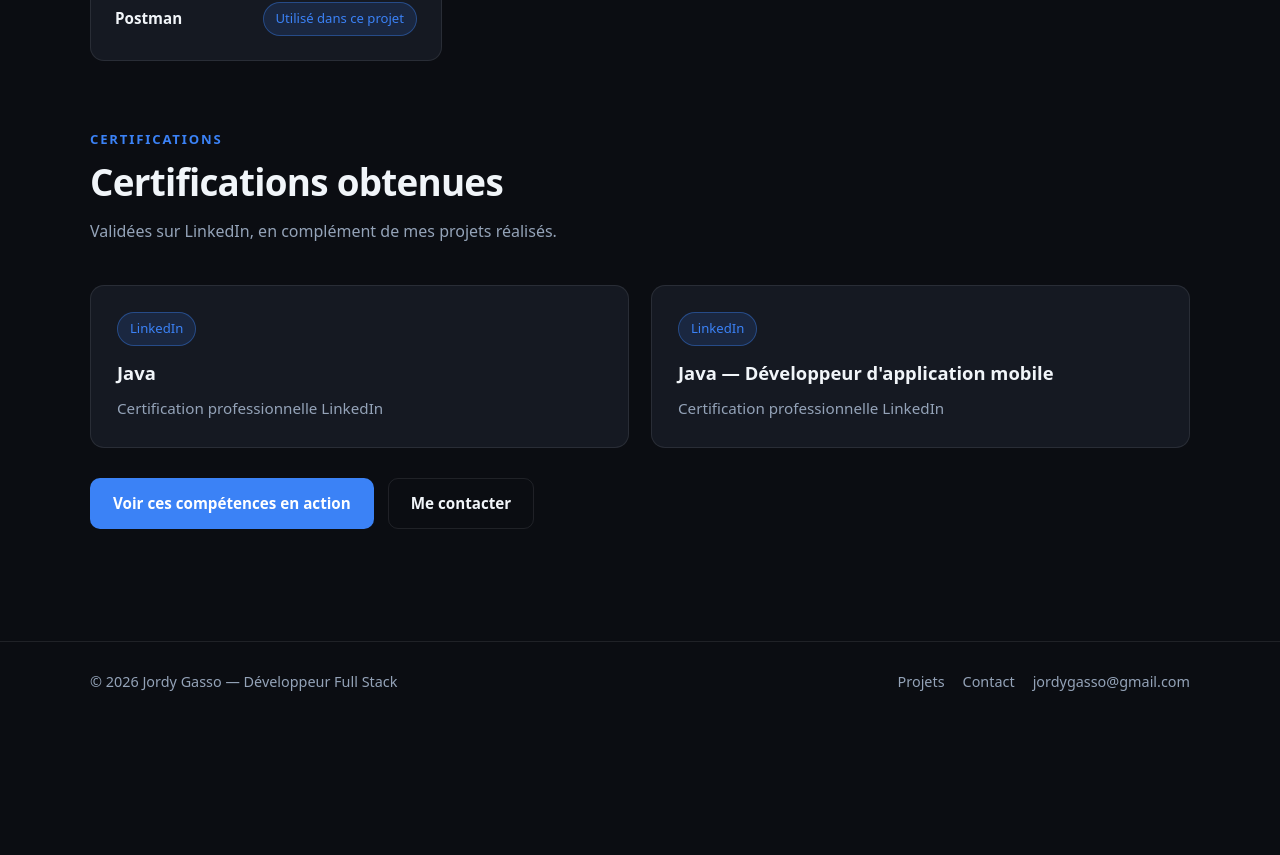
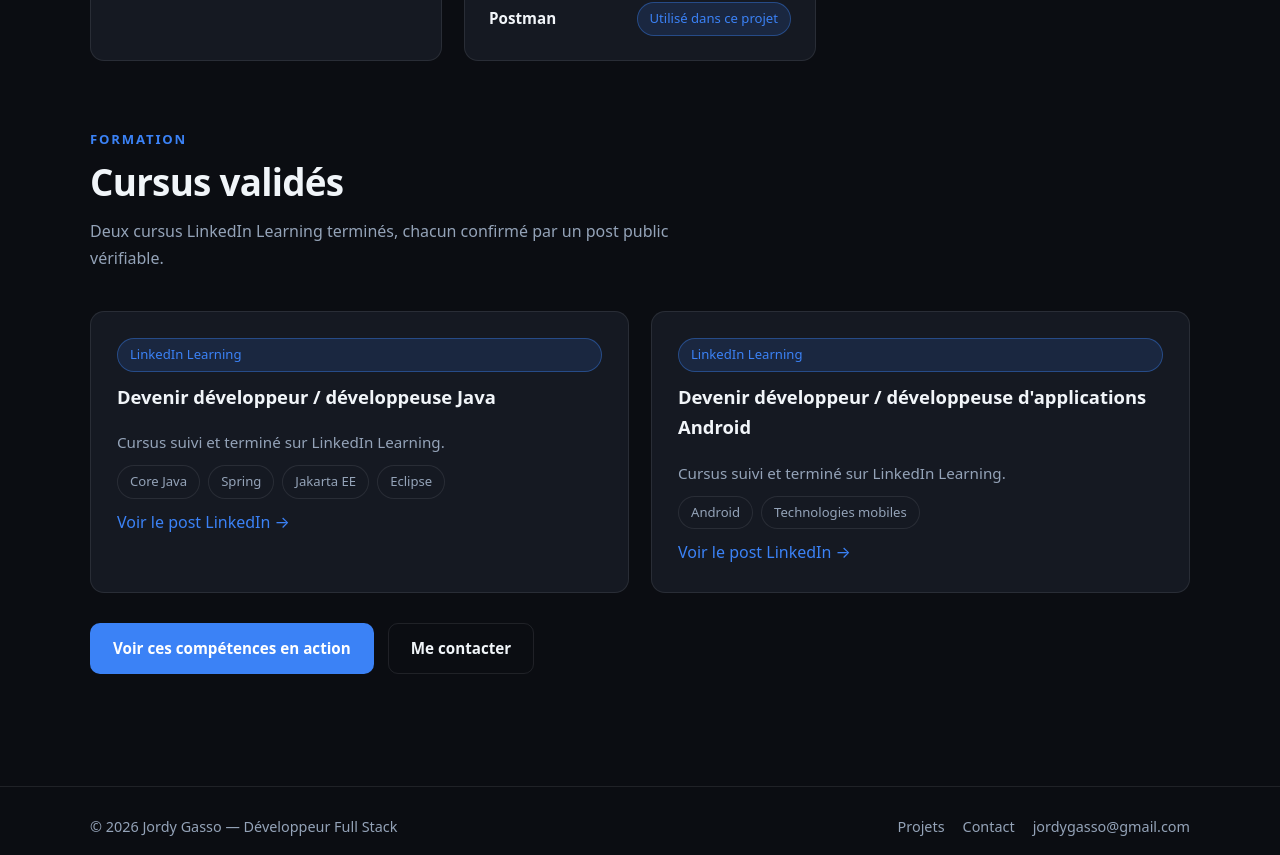
Before and after one commit to 05Jordy/portfolio, a React (Vite) app in the folder client/: page /competences in a window 1280 px wide. Shown: the part 1080-1935 px from the top of the page. Before the commit the page ends 1802 px from the top, so only its background shows below. Built offline with nearby package versions, Linux system fonts and the light colour scheme.

Commit message:
Mise en avant des formations LinkedIn Learning (Java, Android) sur l'accueil et les competences

```diff
--- /dev/null
+++ b/client/src/components/CertificationCard.jsx
@@ -0,0 +1,25 @@
+export default function CertificationCard({ certification }) {
+  const { name, issuer, url, details = [] } = certification;
+
+  return (
+    <article className="card cert-card">
+      <span className="badge badge-accent">{issuer}</span>
+      <h3 className="card-title">{name}</h3>
+      <p className="card-text">Cursus suivi et terminé sur {issuer}.</p>
+      {details.length > 0 && (
+        <div className="project-stack">
+          {details.map((detail) => (
+            <span key={detail} className="badge">
+              {detail}
+            </span>
+          ))}
+        </div>
+      )}
+      {url && (
+        <a href={url} target="_blank" rel="noreferrer noopener">
+          Voir le post LinkedIn →
+        </a>
+      )}
+    </article>
+  );
+}
--- a/client/src/data/skills.js
+++ b/client/src/data/skills.js
@@ -17,7 +17,12 @@ export const skillCategories = [
       { name: "Express", level: "Utilisé dans ce projet" },
       { name: "API REST", level: "Utilisé dans ce projet" },
       { name: "Validation & sécurité serveur", level: "Utilisé dans ce projet" },
+      { name: "Java", level: "Formation complétée" },
     ],
+  },
+  {
+    name: "Mobile",
+    skills: [{ name: "Android (Java)", level: "Formation complétée" }],
   },
   {
     name: "Bases de données",
@@ -39,10 +44,16 @@ export const skillCategories = [
 ];
 
 export const certifications = [
-  { name: "Java", issuer: "LinkedIn", url: null },
   {
-    name: "Java — Développeur d'application mobile",
-    issuer: "LinkedIn",
-    url: null,
+    name: "Devenir développeur / développeuse Java",
+    issuer: "LinkedIn Learning",
+    url: "https://lnkd.in/p/e9Es-rwn",
+    details: ["Core Java", "Spring", "Jakarta EE", "Eclipse"],
+  },
+  {
+    name: "Devenir développeur / développeuse d'applications Android",
+    issuer: "LinkedIn Learning",
+    url: "https://lnkd.in/p/eYG8VrBc",
+    details: ["Android", "Technologies mobiles"],
   },
 ];
--- a/client/src/pages/Home.jsx
+++ b/client/src/pages/Home.jsx
@@ -1,7 +1,9 @@
 import { Link } from "react-router-dom";
 import { profile } from "../data/profile.js";
 import { projects } from "../data/projects.js";
+import { certifications } from "../data/skills.js";
 import ProjectCard from "../components/ProjectCard.jsx";
+import CertificationCard from "../components/CertificationCard.jsx";
 import Reveal from "../components/Reveal.jsx";
 
 const highlights = [
@@ -74,6 +76,26 @@ export default function Home() {
         </div>
       </section>
 
+      <section className="section">
+        <div className="container">
+          <Reveal className="section-head">
+            <span className="section-kicker">Formation</span>
+            <h2 className="section-title">Cursus validés</h2>
+            <p className="section-intro">
+              Formations LinkedIn Learning terminées et confirmées par des posts publics — Java et
+              applications Android.
+            </p>
+          </Reveal>
+          <div className="grid-2">
+            {certifications.map((certification, index) => (
+              <Reveal key={certification.name} delay={index * 90}>
+                <CertificationCard certification={certification} />
+              </Reveal>
+            ))}
+          </div>
+        </div>
+      </section>
+
       <section className="section section-alt">
         <div className="container">
           <Reveal className="section-head">
--- a/client/src/pages/Skills.jsx
+++ b/client/src/pages/Skills.jsx
@@ -1,5 +1,6 @@
 import { Link } from "react-router-dom";
 import { skillCategories, certifications } from "../data/skills.js";
+import CertificationCard from "../components/CertificationCard.jsx";
 import Reveal from "../components/Reveal.jsx";
 
 export default function Skills() {
@@ -12,7 +13,7 @@ export default function Skills() {
           <p className="section-intro">
             Classées par catégorie, avec une mention honnête : « Utilisé dans ce projet » pour ce
             que j'emploie réellement ici, « En cours d'approfondissement » pour ce que
-            j'apprends encore.
+            j'apprends encore, « Formation complétée » pour les cursus terminés.
           </p>
         </Reveal>
 
@@ -38,31 +39,17 @@ export default function Skills() {
 
         <div className="subsection">
           <Reveal className="section-head">
-            <span className="section-kicker">Certifications</span>
-            <h2 className="section-title">Certifications obtenues</h2>
+            <span className="section-kicker">Formation</span>
+            <h2 className="section-title">Cursus validés</h2>
             <p className="section-intro">
-              Validées sur LinkedIn, en complément de mes projets réalisés.
+              Deux cursus LinkedIn Learning terminés, chacun confirmé par un post public
+              vérifiable.
             </p>
           </Reveal>
           <div className="grid-2">
             {certifications.map((certification, index) => (
-              <Reveal key={certification.name} delay={index * 80} className="card">
-                <span className="badge badge-accent">{certification.issuer}</span>
-                <h3 className="card-title" style={{ marginTop: "12px" }}>
-                  {certification.name}
-                </h3>
-                {certification.url ? (
-                  <a
-                    className="card-text"
-                    href={certification.url}
-                    target="_blank"
-                    rel="noreferrer noopener"
-                  >
-                    Vérifier la certification
-                  </a>
-                ) : (
-                  <p className="card-text">Certification professionnelle {certification.issuer}</p>
-                )}
+              <Reveal key={certification.name} delay={index * 80}>
+                <CertificationCard certification={certification} />
               </Reveal>
             ))}
           </div>
--- a/client/src/styles/global.css
+++ b/client/src/styles/global.css
@@ -408,6 +408,13 @@ a:hover {
   margin-top: 64px;
 }
 
+.cert-card {
+  display: grid;
+  gap: 10px;
+  align-content: start;
+  height: 100%;
+}
+
 /* ---------- Compétences ---------- */
 
 .skill-group {
```
